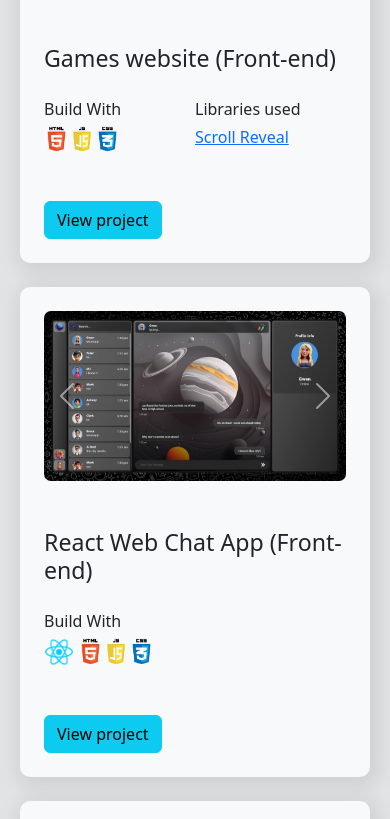
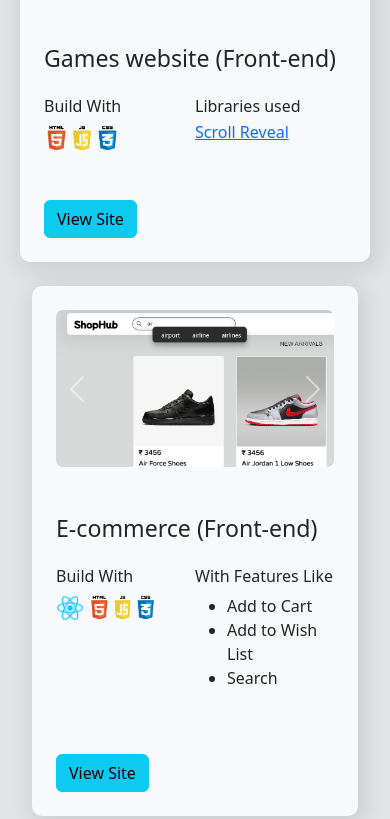
Before and after one commit to chandru98c/project-show-case, a plain HTML site: page index.html in a window 390 px wide. Shown: the part 343-1162 px from the top of the page. Drawn offline with nearby package versions, Linux system fonts and the light colour scheme.

Commit message:
e-commerce

```diff
--- a/assets/style/style.css
+++ b/assets/style/style.css
@@ -4,7 +4,7 @@
   margin: 0;
   box-sizing: border-box;
   text-decoration: none;
-  list-style: none;
+
   -webkit-tap-highlight-color: rgba(0, 0, 0, 0);
   -webkit-user-select: none;
   outline: none;
--- a/index.html
+++ b/index.html
@@ -121,12 +121,12 @@
             <h3>Games website (Front-end)</h3>
             <div class="d-flex justify-content-around">
               <div class="w-50">
-                <p class="mb-1 mt-3">Build With</p>
+                <h6 class="mb-2 mt-3">Build With</h6>
 
                 <img class="w-50" src="assets/images/html.png" alt="" />
               </div>
               <div class="w-50">
-                <p class="mb-1 mt-3">Libraries used</p>
+                <h6 class="mb-1 mt-3">Libraries used</h6>
                 <a class="" href="https://scrollrevealjs.org/">
                   Scroll Reveal</a
                 >
@@ -139,7 +139,7 @@
                 href="https://lively-sfogliatella-97ad5a.netlify.app/"
                 target="_blank"
               >
-                View project</a
+              View Site</a
               >
             </div>
             <!-- <a href="https://lighthearted-smakager-a6c8ec.netlify.app/"></a>
@@ -148,7 +148,119 @@
         </div>
 
 
-        <!-- /////////////////////////////////////////////////////////////////////////////////////////// 2nd -->
+        <!-- ////////////////////////////////////////////////////////////////////////////////////////////////////// 1st -->
+      <div class="container d-flex flex-column gap-4 ">
+        <div class="row mx-2 bg-light rounded-lg caro-container">
+          <div class="col-md-6 col-12 rounded-lg p-4">
+            <div
+              id="carouselExample"
+              class="carousel slide"
+              data-bs-wrap="true"
+              data-bs-ride="carousel"
+            >
+              <div class="carousel-inner caro-img">
+                <div class="carousel-item active" data-bs-interval="1300">
+                  <img
+                    src="./assets/images/p401.png"
+                    class="d-block w-100"
+                    alt="..."
+                  />
+                </div>
+                <div class="carousel-item" data-bs-interval="2500">
+                  <img
+                    src="./assets/images/p402.png"
+                    class="d-block w-100"
+                    alt="..."
+                  />
+                </div>
+                <div class="carousel-item" data-bs-interval="2500">
+                  <img
+                    src="./assets/images/p403.png"
+                    class="d-block w-100"
+                    alt="..."
+                  />
+                </div>
+                <div class="carousel-item" data-bs-interval="2500">
+                  <img
+                    src="./assets/images/p404.png"
+                    class="d-block w-100"
+                    alt="..."
+                  />
+                </div>
+                <div class="carousel-item" data-bs-interval="2500">
+                  <img
+                    src="./assets/images/p405.png"
+                    class="d-block w-100"
+                    alt="..."
+                  />
+                </div>
+                <div class="carousel-item" data-bs-interval="2500">
+                  <img
+                    src="./assets/images/p406.png"
+                    class="d-block w-100"
+                    alt="..."
+                  />
+                </div>
+
+              </div>
+              <button
+                class="carousel-control-prev"
+                type="button"
+                data-bs-target="#carouselExample"
+                data-bs-slide="prev"
+              >
+                <span
+                  class="carousel-control-prev-icon"
+                  aria-hidden="true"
+                ></span>
+                <span class="visually-hidden">Previous</span>
+              </button>
+              <button
+                class="carousel-control-next"
+                type="button"
+                data-bs-target="#carouselExample"
+                data-bs-slide="next"
+              >
+                <span
+                  class="carousel-control-next-icon"
+                  aria-hidden="true"
+                ></span>
+                <span class="visually-hidden">Next</span>
+              </button>
+            </div>
+          </div>
+          <div class="col-md-6 col-12 p-4">
+            <h3>E-commerce (Front-end)</h3>
+
+            <div class="d-flex justify-content-around">
+              <div class="w-50">
+                <h6 class="mb-2 mt-3">Build With</h6>
+                <img  style="width: 20%" src="./assets/images/react.png" alt="">
+                <img class="w-50" src="assets/images/html.png" alt="" />
+              </div>
+              <div class="w-50">
+               <h6 class="mt-3">With Features Like</h6>
+               <ul><li >Add to Cart</li>
+               <li>Add to Wish List</li>
+               <li>Search</li></ul>
+              </div>
+            </div>
+
+            <div>
+              <a
+                class="btn btn-info mt-5"
+                href="https://glistening-croquembouche-472bcc.netlify.app/"
+                target="_blank"
+              >
+              View Site</a
+              >
+            </div>
+            <!-- <a href="https://lighthearted-smakager-a6c8ec.netlify.app/"></a>
+         <a href="https://friendly-parfait-6dea6d.netlify.app/"></a> -->
+          </div>
+        </div>
+
+        <!-- /////////////////////////////////////////////////////////////////////////////////////////// 3nd -->
         <div class="row mx-2 bg-light rounded-lg caro-container">
           <div class="col-md-6 col-12 rounded-lg p-4">
             <div
@@ -204,7 +316,7 @@
             <h3>React Web Chat App (Front-end)</h3>
             <div class="d-flex justify-content-around">
               <div class="w-50">
-                <p class="mb-1 mt-3">Build With</p>
+                <h6 class="mb-2 mt-3">Build With</h6>
 
                 <img  style="width: 20%" src="./assets/images/react.png" alt="">
                 <img class="w-50" src="assets/images/html.png" alt="" />
@@ -220,7 +332,7 @@
                 href="https://lighthearted-smakager-a6c8ec.netlify.app/"
                 target="_blank"
               >
-                View project</a
+              View Site</a
               >
             </div>
             <!-- <a href="https://lighthearted-smakager-a6c8ec.netlify.app/"></a>
@@ -228,7 +340,7 @@
           </div>
         </div>
 
-<!-- //////////////////////////////////////////////////////////////////////////////////////////////////// 3rd -->
+<!-- //////////////////////////////////////////////////////////////////////////////////////////////////// 4rd -->
         <div class="row mx-2 bg-light rounded-lg mb-5 caro-container">
             <div class="col-md-6 col-12 rounded-lg p-4">
               <div
@@ -306,12 +418,12 @@
               <p>With E-mail validation</p>
               <div class="d-flex justify-content-around">
                 <div class="w-50">
-                  <p class="mb-1 mt-3">Build With</p>
+                  <h6 class="mb-2 mt-3">Build With</h6>
 
                   <img class="w-50" src="assets/images/html.png" alt="" />
                 </div>
                 <div class="w-50">
-                  <p class="mb-1 mt-3">Libraries used</p>
+                  <h6 class="mb-1 mt-3">Libraries used</h6>
                   <a class="" href="https://scrollrevealjs.org/"> Scroll Reveal</a>
                 </div>
               </div>
@@ -322,7 +434,7 @@
                   href="https://friendly-parfait-6dea6d.netlify.app/"
                   target="_blank"
                 >
-                  View project</a
+                  View Site</a
                 >
               </div>
               <!-- <a href="https://lighthearted-smakager-a6c8ec.netlify.app/"></a>
```
Also changed, not shown: assets/images/p402.png (added), assets/images/p403.png (added), assets/images/p404.png (added), assets/images/p405.png (added), assets/images/p406.png (added), 1 other file.
